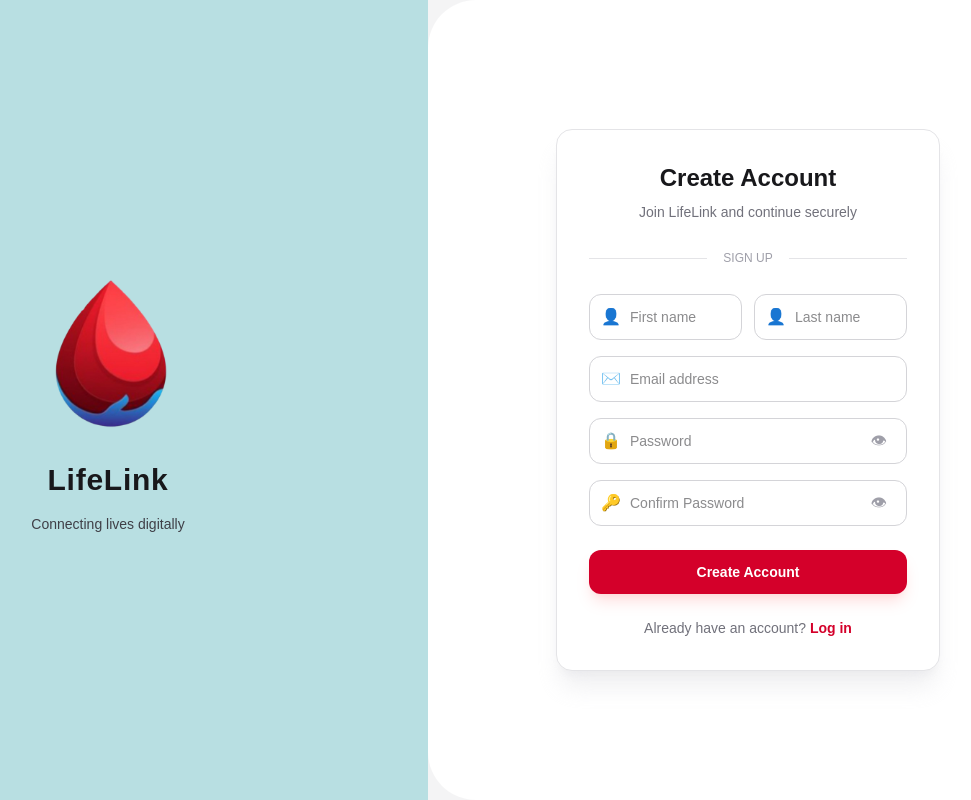
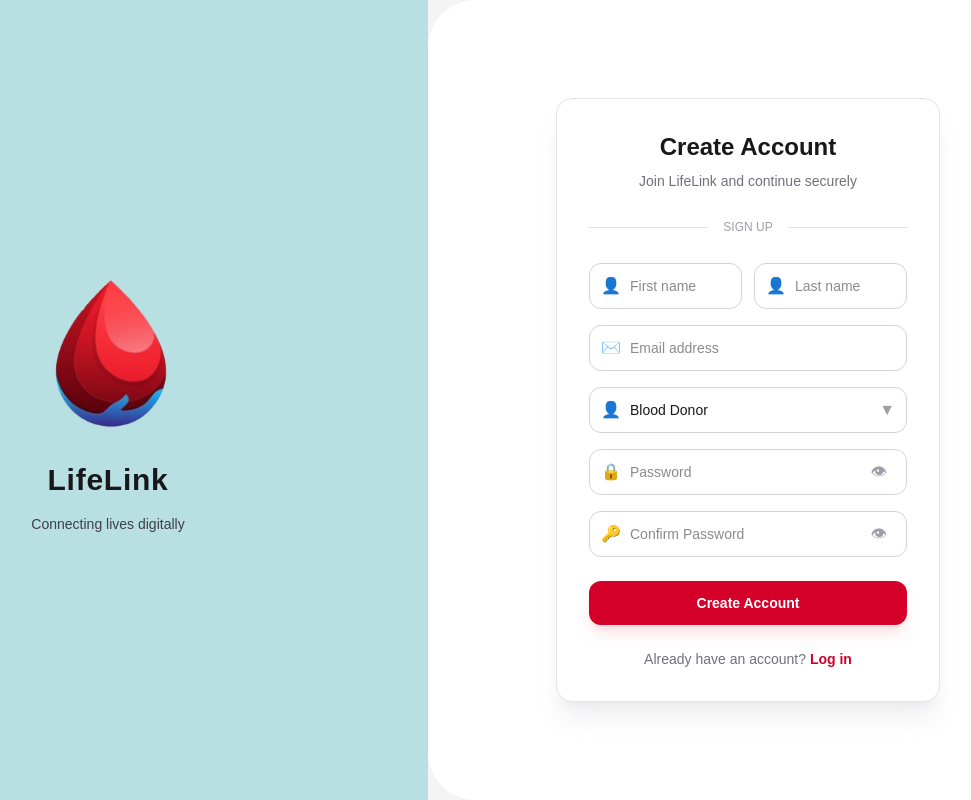
Before and after one commit to Unika1/LifeLink_Web_API_Development, a Next.js app: page /register in a window 1280 px wide. Shown: the whole page, without its empty margins (212-1183 px from the left). Built offline with nearby package versions, Linux system fonts and the light colour scheme; no server answers.

Commit message:
regsiterform edited

```diff
--- a/app/(auth)/_components/registerForm.tsx
+++ b/app/(auth)/_components/registerForm.tsx
@@ -35,6 +35,7 @@ export default function RegisterForm() {
       email: "",
       password: "",
       confirmPassword: "",
+      role: "donor",
     },
   });
 
@@ -118,6 +119,26 @@ export default function RegisterForm() {
 
         <div>
           <div className="relative">
+            <FieldIcon>👤</FieldIcon>
+            <select
+              {...register("role")}
+              className="w-full rounded-xl border border-zinc-300 bg-white px-10 py-3 text-sm text-zinc-900 outline-none transition focus:border-[#d4002a] focus:ring-4 focus:ring-red-100 appearance-none cursor-pointer"
+            >
+              <option value="">Select your role</option>
+              <option value="donor">Blood Donor</option>
+              <option value="hospital">Hospital</option>
+            </select>
+            <div className="pointer-events-none absolute right-3 top-1/2 -translate-y-1/2 text-zinc-400">
+              ▼
+            </div>
+          </div>
+          {errors.role && (
+            <p className="mt-1 text-xs text-red-600">{errors.role.message}</p>
+          )}
+        </div>
+
+        <div>
+          <div className="relative">
             <FieldIcon>🔒</FieldIcon>
             <input
               type={showPassword ? "text" : "password"}
```
